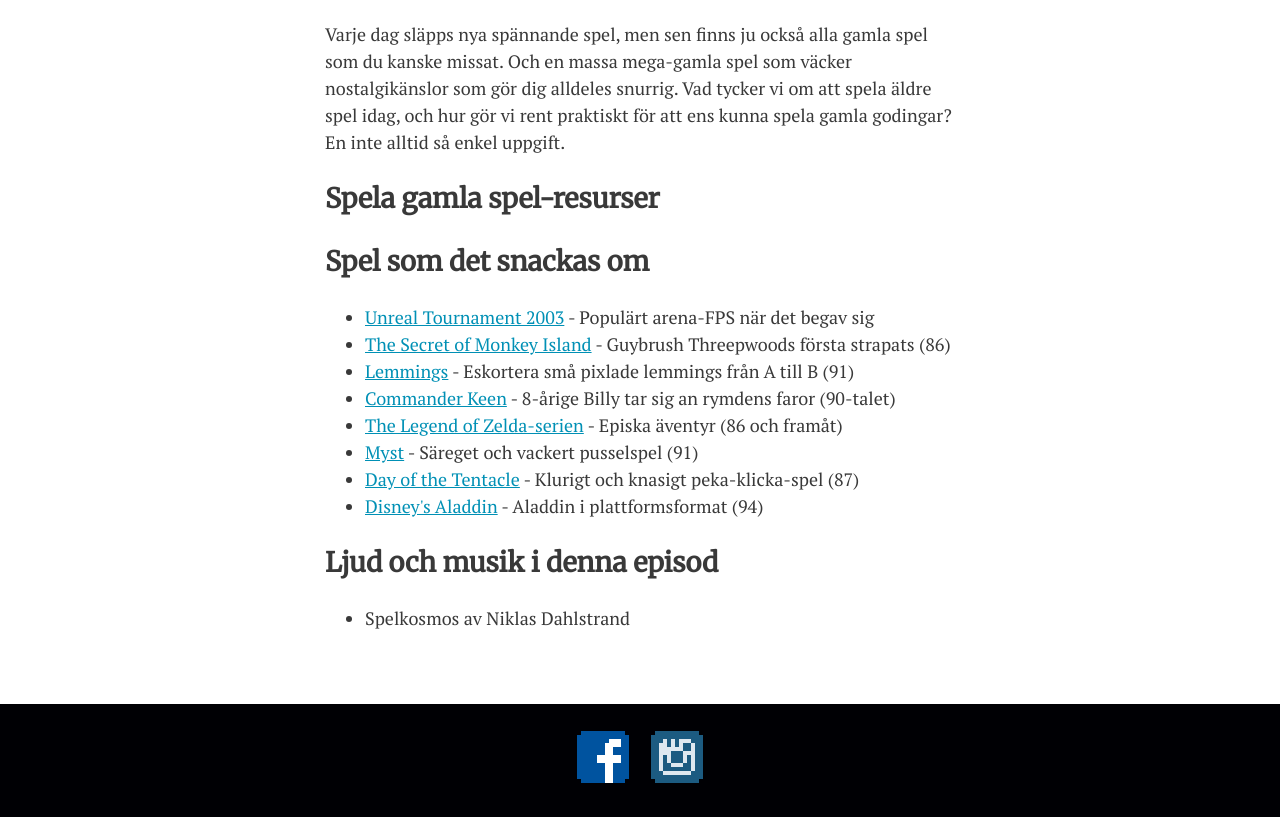
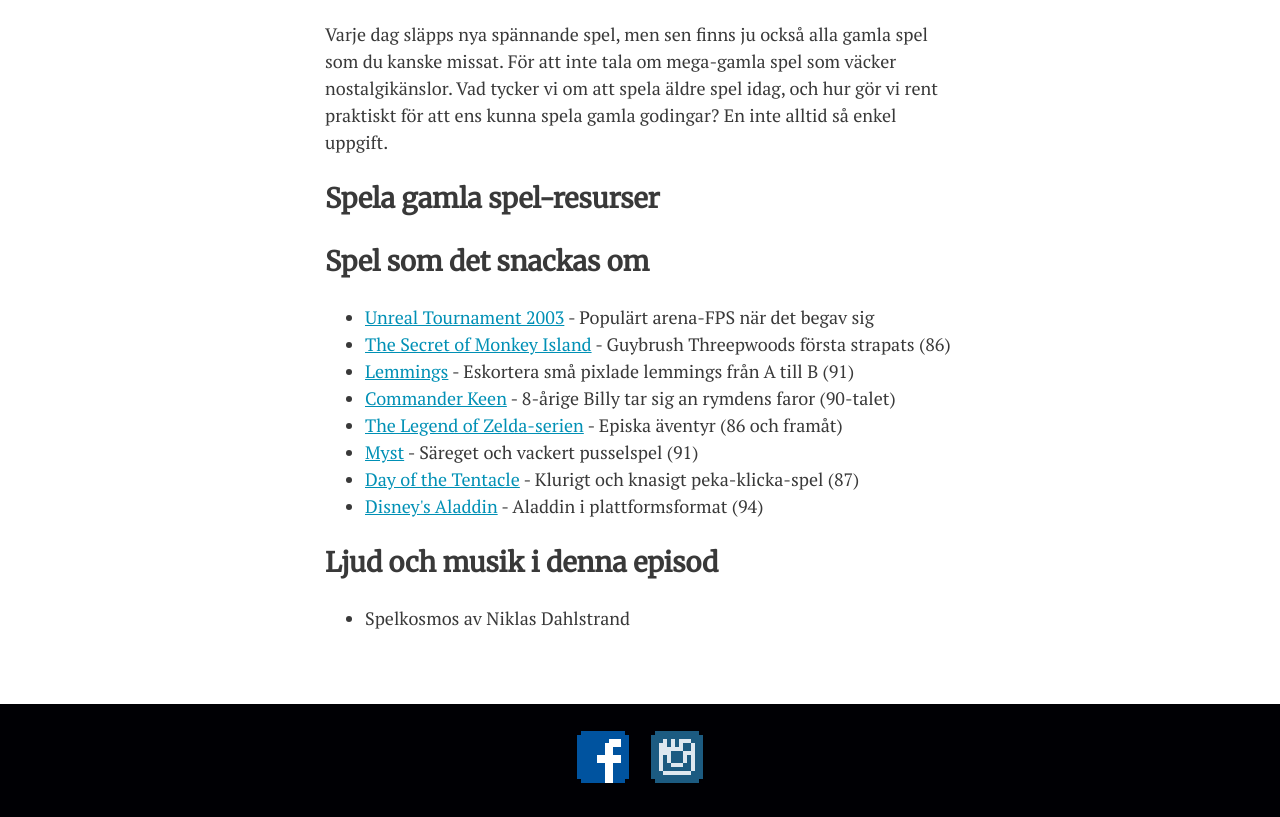
Before and after one commit to svendahlstrand/spelkosmos.se, a Jekyll site: the page built from _posts/2016-01-05-spela-gamla-spel-idag.md, in a window 1280 px wide, cut to the strip 562-1379 px from the top of the page. Built offline with Jekyll 4.4.1, drawn with Linux system fonts in a browser that asks for light colours.

Commit message:
Update Show Notes
Text

```diff
--- a/_posts/2016-01-05-spela-gamla-spel-idag.md
+++ b/_posts/2016-01-05-spela-gamla-spel-idag.md
@@ -4,7 +4,7 @@ soundcloud: 230006591-spelkosmos-episod-1
 title: Spela gamla spel idag
 ---
 
-Varje dag släpps nya spännande spel, men sen finns ju också alla gamla spel som du kanske missat. Och en massa mega-gamla spel som väcker nostalgikänslor som gör dig alldeles snurrig. Vad tycker vi om att spela äldre spel idag, och hur gör vi rent praktiskt för att ens kunna spela gamla godingar? En inte alltid så enkel uppgift.
+Varje dag släpps nya spännande spel, men sen finns ju också alla gamla spel som du kanske missat. För att inte tala om mega-gamla spel som väcker nostalgikänslor. Vad tycker vi om att spela äldre spel idag, och hur gör vi rent praktiskt för att ens kunna spela gamla godingar? En inte alltid så enkel uppgift.
 
 ## Spela gamla spel-resurser
 
```
